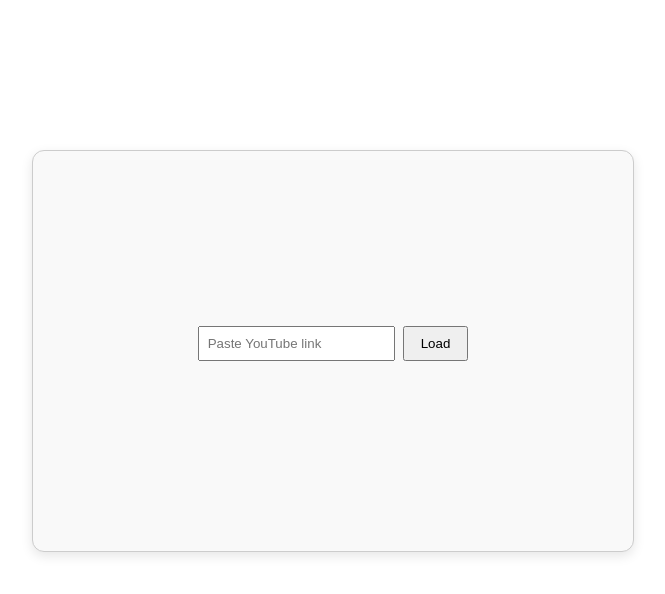
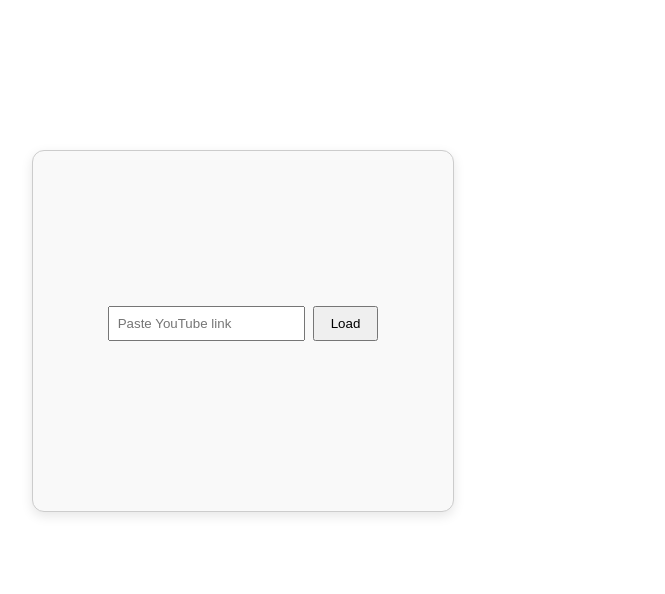
Before and after one commit to mykulls/homebase, a React (Vite) app in the folder src/renderer/: page / in a window 1280 px wide. Shown: the top 594 px of the page, without its empty margins (68-733 px from the left). Built offline with nearby package versions, Linux system fonts and the light colour scheme.

Commit message:
sizing tiny change

```diff
--- a/src/renderer/src/index.css
+++ b/src/renderer/src/index.css
@@ -5,8 +5,8 @@ body {
 }
 
 .clickable {
-  width: 600px;
-  height: 400px;
+  width: 420px;
+  height: 360px;
   display: flex;
   justify-content: center;
   align-items: center;
```
